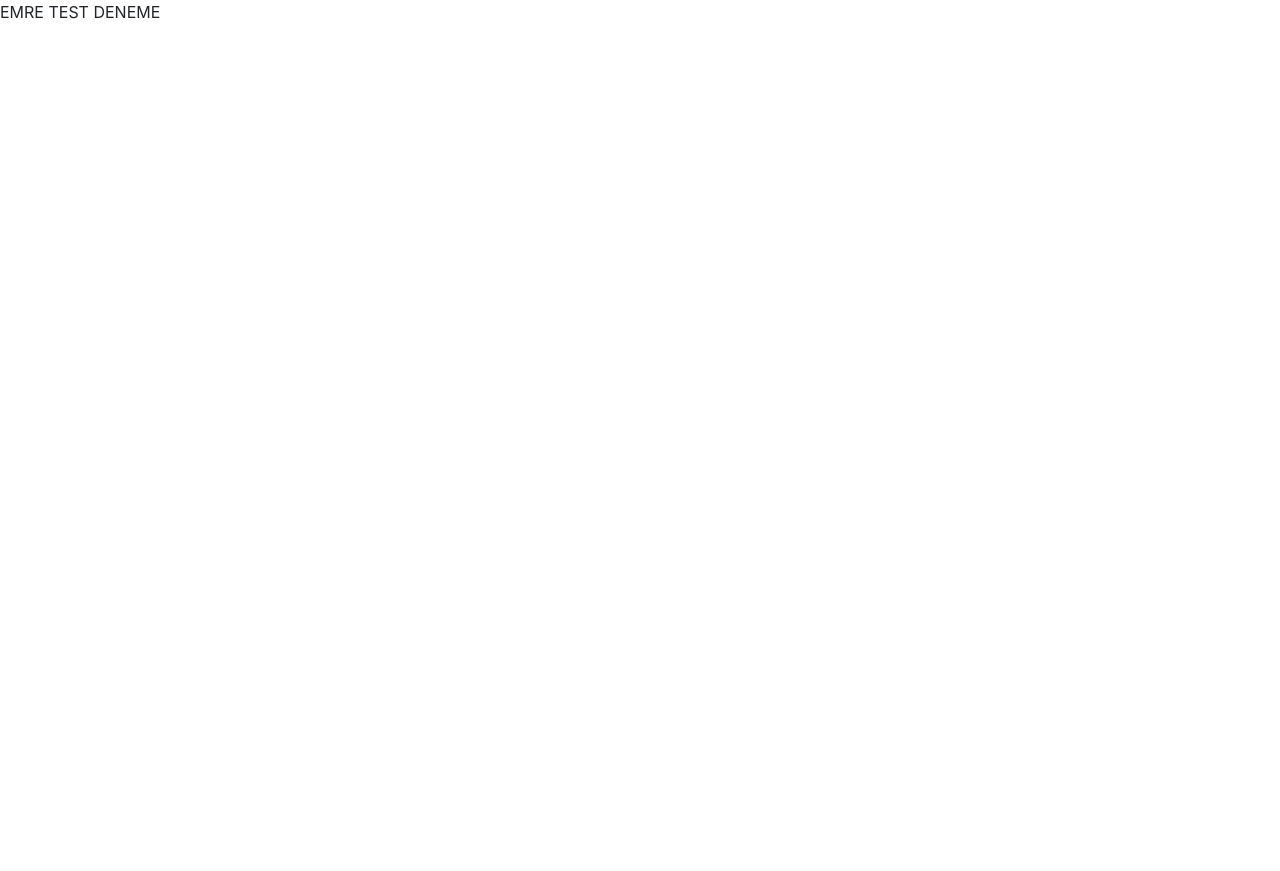
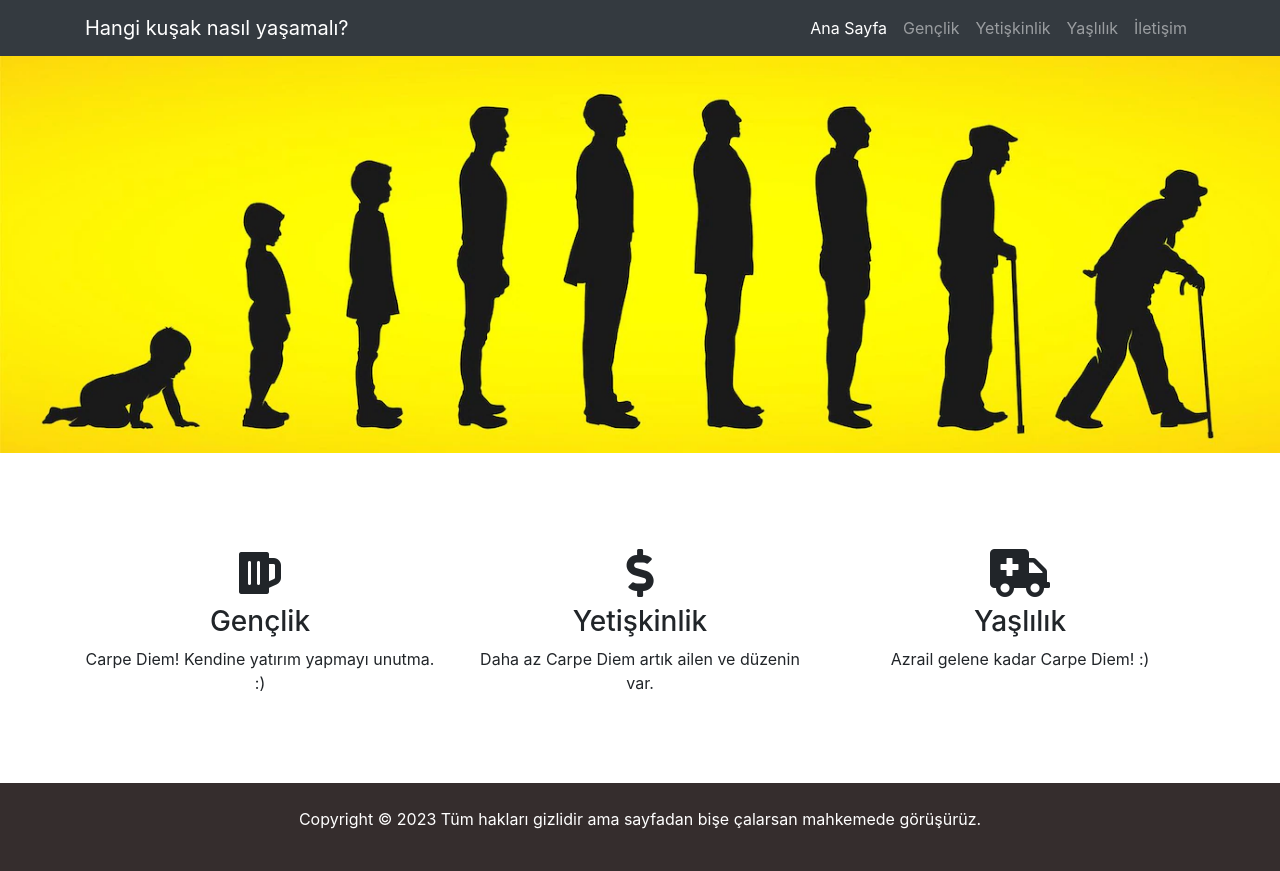
Before and after one commit to Lucadron/first-web-project, a plain HTML site: page 3mr3/index.html in a window 1280 px wide. Before the commit the page ends 800 px from the top, so only its background shows below. Drawn offline with nearby package versions, Linux system fonts and the light colour scheme.

Commit message:
Ana sayfayı bitirdim sayılır.

```diff
--- a/3mr3/css/style.css
+++ b/3mr3/css/style.css
@@ -0,0 +1,12 @@
+img
+  {
+    left: 0px;
+    right: 0px;
+    width: 100%;
+    height:auto;
+  }
+
+  #main-footer {
+    background: rgb(53, 45, 45);
+    color: #fff;
+  }
--- a/3mr3/index.html
+++ b/3mr3/index.html
@@ -10,13 +10,87 @@
   <link rel="stylesheet" href="https://stackpath.bootstrapcdn.com/bootstrap/4.1.1/css/bootstrap.min.css" integrity="sha384-WskhaSGFgHYWDcbwN70/dfYBj47jz9qbsMId/iRN3ewGhXQFZCSftd1LZCfmhktB"
     crossorigin="anonymous">
   <link rel="stylesheet" href="css/style.css">
-  <title>Bootstrap Theme</title>
+  <title>Ana Sayfa</title>
 </head>
 
 <body>
-EMRE TEST DENEME
+<!-- Navbar ekledim. -->
+  <nav class="navbar navbar-expand-sm navbar-dark badge-dark">
+    <div class="container">
+      <a href="index.html" class="navbar-brand">Hangi kuşak nasıl yaşamalı?</a>
+      <button class="navbar-toggler" data-toggle="collapse" data-target="#navbarCollapse">
+        <span class="navbar-toggler-icon"></span>
+      </button>
+      <div class="collapse navbar-collapse" id="navbarCollapse">
+        <ul class="navbar-nav ml-auto">
+          <li class="nav-item active">
+            <a href="index.html" class="nav-link">Ana Sayfa</a>
+          </li>
+          <li class="nav-item ">
+            <a href="Genclik.html" class="nav-link">Gençlik</a>
+          </li>
+          <li class="nav-item">
+            <a href="Yetiskinlik.html" class="nav-link">Yetişkinlik</a>
+          </li>
+           <li class="nav-item">
+            <a href="Yaslilik.html" class="nav-link">Yaşlılık</a>
+          </li>
+          <li class="nav-item">
+            <a href="iletisim.html" class="nav-link">İletişim</a>
+          </li>
+        </ul>
+      </div>
+    </div>
+  </nav>
 
+<!-- Ana sayfa fotosunu ekledim -->
+  <section id="showcase" class="py-10">
+    <div class="primary-overlay text-white">
+      <div class="row">
+        <div class="col">
+          <img src="img/mainTheme.png" alt="" class="d-none d-sm-block text-right mb-5" >
+        </div>
+      </div>
+    </div>
+  </section>
 
+<!-- Ana sayfa iconları ekledim -->
+  <section id="home-icons" class="py-5">
+    <div class="container">
+      <div class="row">
+        <div class="col-md-4 mb-4 text-center">
+          <i class="fas fa-beer fa-3x mb-2"></i>
+          <h3>Gençlik</h3>
+          <p>Carpe Diem! Kendine yatırım yapmayı unutma. :)</p>
+        </div>
+
+        <div class="col-md-4 mb-4 text-center">
+          <i class="fas fa-dollar-sign fa-3x mb-2"></i>
+          <h3>Yetişkinlik</h3>
+          <p>Daha az Carpe Diem artık ailen ve düzenin var.</p>
+        </div>
+
+        <div class="col-md-4 mb-4 text-center">
+          <i class="fas fa-ambulance fa-3x mb-2"></i>
+          <h3>Yaşlılık</h3>
+          <p>Azrail gelene kadar Carpe Diem! :)</p>
+        </div>
+      </div>
+    </div>
+  </section>
+
+<!-- Copyright kısmını ekledim  -->
+<footer id="main-footer" class="text-center p-4">
+  <div class="container">
+    <div class="row">
+      <div class="col ">
+        <p>Copyright &copy;
+          <span id="year"></span> Tüm hakları gizlidir ama sayfadan bişe çalarsan mahkemede görüşürüz.</p>
+      </div>
+    </div>
+  </div>
+</footer>
+<!-- Gerekli Scriptler -->
   <script src="http://code.jquery.com/jquery-3.3.1.min.js" integrity="sha256-FgpCb/KJQlLNfOu91ta32o/NMZxltwRo8QtmkMRdAu8="
     crossorigin="anonymous"></script>
   <script src="https://cdnjs.cloudflare.com/ajax/libs/popper.js/1.14.3/umd/popper.min.js" integrity="sha384-ZMP7rVo3mIykV+2+9J3UJ46jBk0WLaUAdn689aCwoqbBJiSnjAK/l8WvCWPIPm49"
@@ -25,7 +99,7 @@ EMRE TEST DENEME
     crossorigin="anonymous"></script>
 
   <script>
-    // Get the current year for the copyright
+    // Güncel tarih alan kod
     $('#year').text(new Date().getFullYear());
   </script>
 </body>
```
Also changed, not shown: 3mr3/img/mainTheme.png (added).
